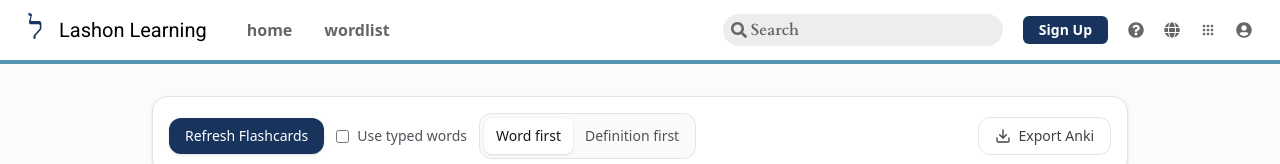
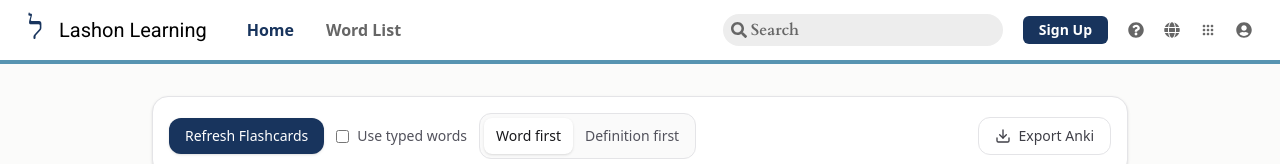
Before and after one commit to akohlgould/LashonLearning, a React (Vite) app in the folder react/lashon-learning/: page / in a window 1280 px wide. Shown: the top 164 px of the page. Built offline with nearby package versions, Linux system fonts and the light colour scheme.

Commit message:
nice header

```diff
--- a/react/lashon-learning/src/components/Header.jsx
+++ b/react/lashon-learning/src/components/Header.jsx
@@ -4,8 +4,9 @@ import { FaGlobe } from "react-icons/fa";
 import { FaUserCircle } from "react-icons/fa";
 import { FaQuestionCircle } from "react-icons/fa";
 import { CgMenuGridO } from "react-icons/cg";
-import { Link } from 'react-router-dom';
+import { Link, useLocation } from 'react-router-dom';
 const Header = () => {
+  const { pathname } = useLocation();
   return (
     <header className="flex flex-1 px-7 align-baseline place-items-center gap-4 bg-white border-b-[#5794b1] border-b-4 h-16">
       <h1 className="text-[30px] font-hebrew-serif text-primary">ל</h1>
@@ -13,8 +14,8 @@ const Header = () => {
         Lashon Learning
       </h1>
       <div className="flex ml-6 gap-8 font-semibold text-[#666666]">
-        <Link to="/"><span className="">home</span></Link>
-        <Link to="/wordlist"><span className="">wordlist</span></Link>
+        <Link to="/" className={pathname === "/" ? "text-primary" : ""}><span>Home</span></Link>
+        <Link to="/wordlist" className={pathname === "/wordlist" ? "text-primary" : ""}><span>Word List</span></Link>
       </div>
 
       <div className="ml-auto text-[#666666] relative font-semibold flex gap-5 place-items-center">
```
